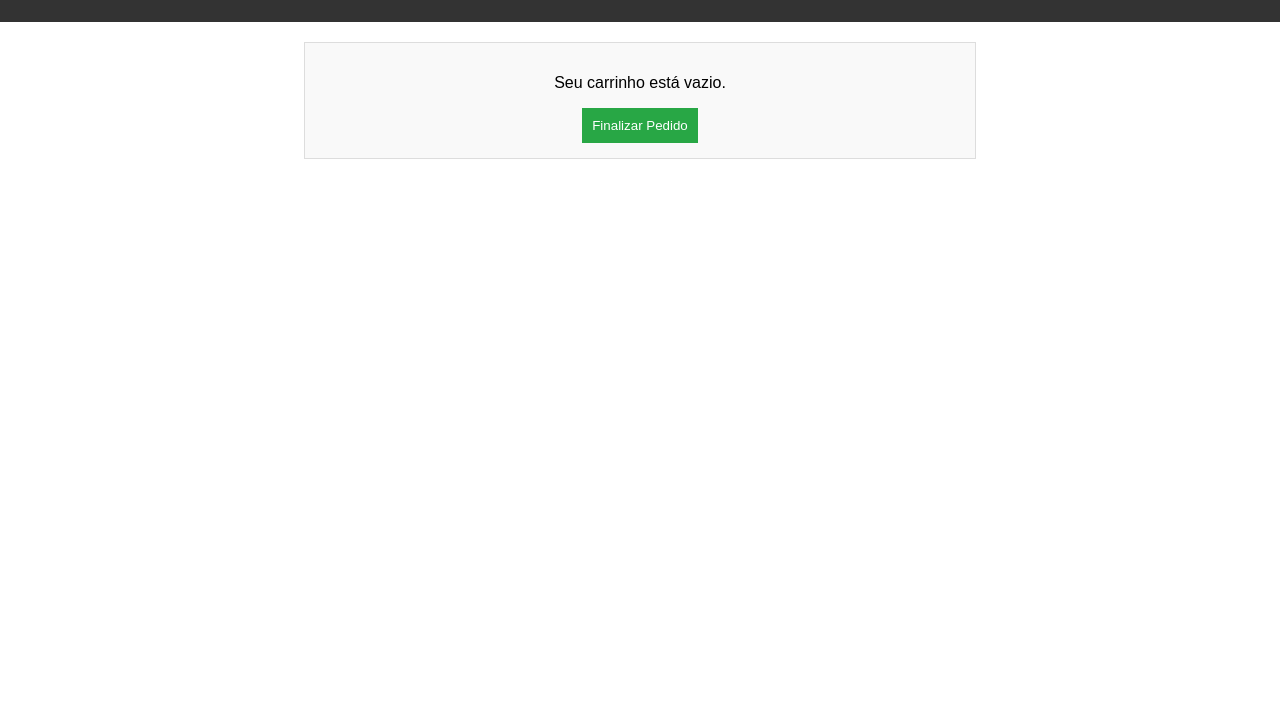
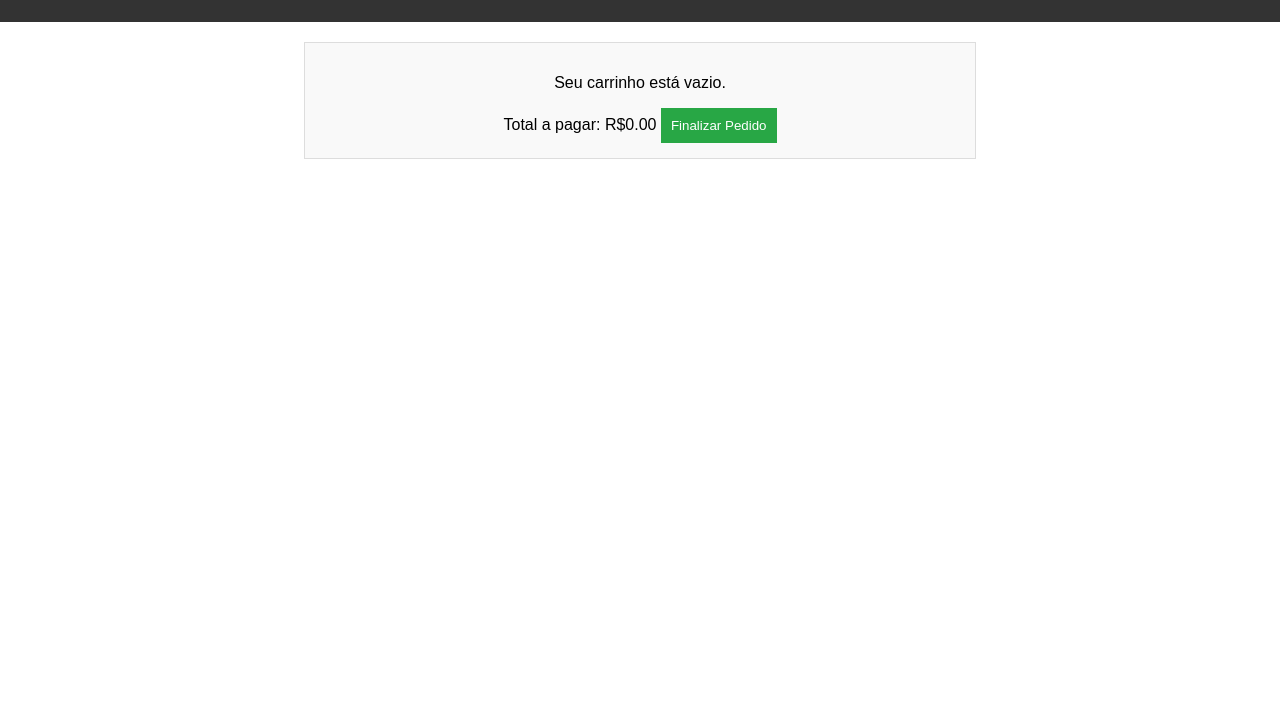
Before and after one commit to ViniciusVitto/Front_end-VittoStore, a plain HTML site: page carrinho.html in a window 1280 px wide. Shown: the part 88-800 px from the top of the page. Drawn offline with Linux system fonts and the light colour scheme.

Commit message:
Fix Total

```diff
--- a/carrinho.html
+++ b/carrinho.html
@@ -14,6 +14,7 @@
 
     <div class="carrinho-container">
         <ul id="carrinho"></ul>
+        <span id="total">Total a pagar: R$0.00</span>
         <button id="finalizarPedido">Finalizar Pedido</button>
     </div>
 
--- a/pedidos.js
+++ b/pedidos.js
@@ -4,6 +4,10 @@ function carregarCarrinho() {
     let carrinho = JSON.parse(localStorage.getItem("carrinho")) || [];
     const lista = document.getElementById("carrinho");
     lista.innerHTML = "";
+
+    let total = carrinho.reduce((soma, item) => soma + item.preco * item.quantidade, 0);
+    document.getElementById("total").textContent = `Total a pagar: R$${total.toFixed(2)}`;
+
 
     if (carrinho.length === 0) {
         lista.innerHTML = "<p>Seu carrinho está vazio.</p>";
```
